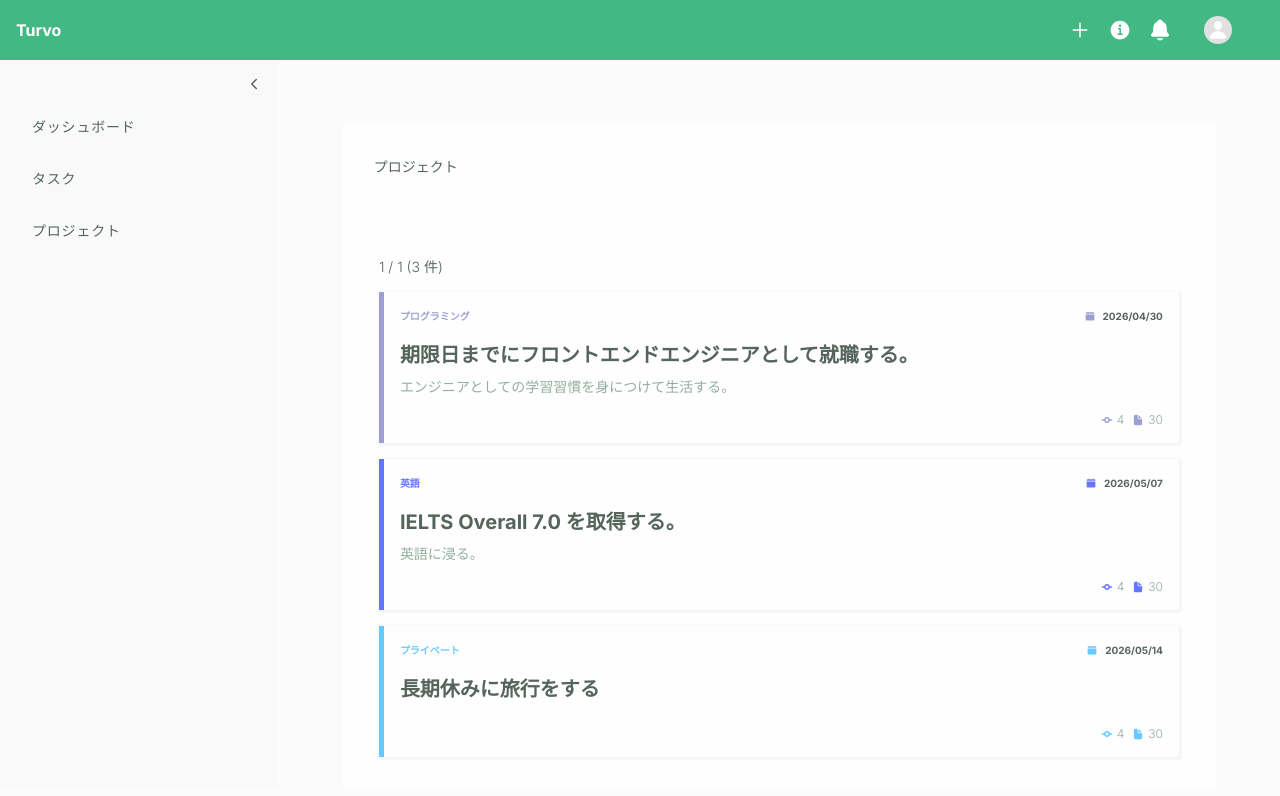
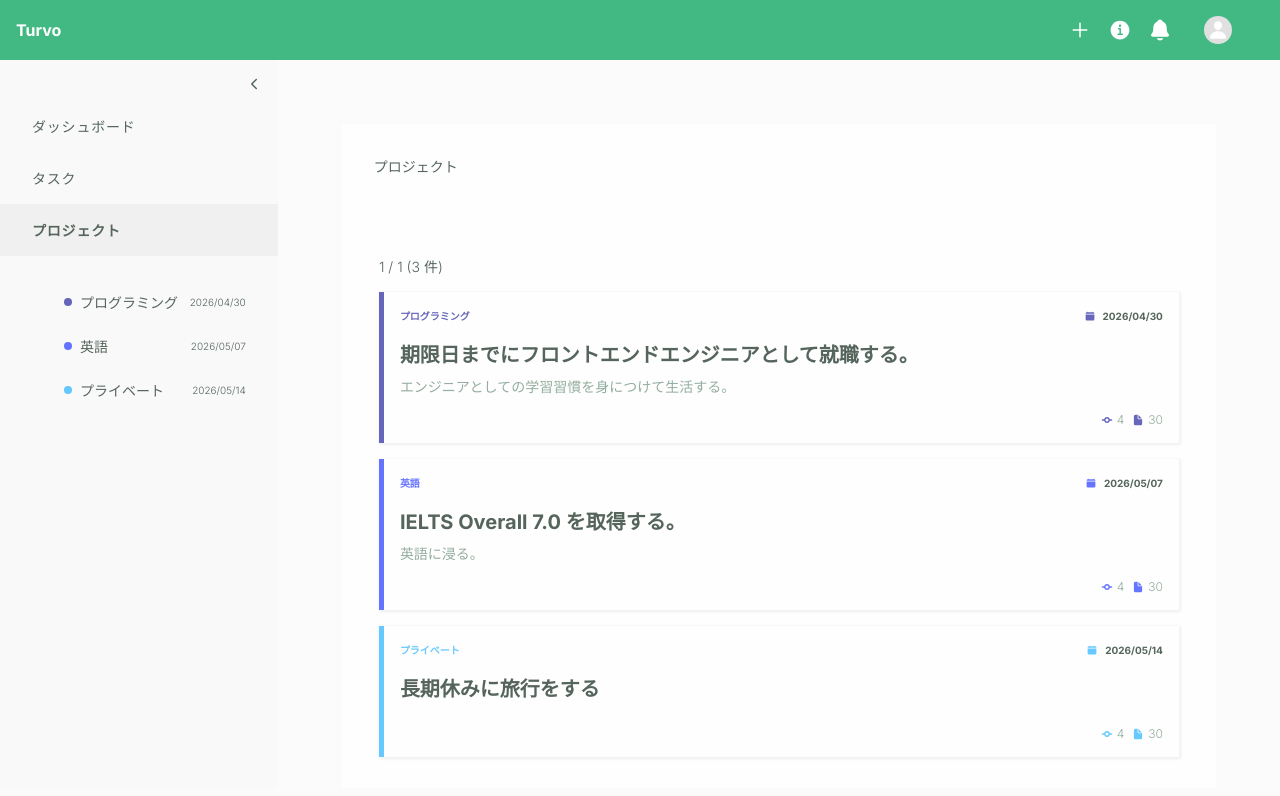
Before and after one commit to CASIXx1/0600-next-context-api, a Next.js app: page /projects in a window 1280 px wide. Shown: the top 796 px of the page. Built offline with nearby package versions, Linux system fonts and the light colour scheme.

Commit message:
プロジェクトデータ管理を改善し、`Sidebar`と`ProjectMenu`の動的レンダリングを実装

```diff
--- a/src/app/layout.tsx
+++ b/src/app/layout.tsx
@@ -1,5 +1,6 @@
 import type { Metadata } from "next";
 import { Inter } from "next/font/google";
+import { getProjects } from "@/src/app/api/datastore";
 import { Layout } from "@/src/components/layout";
 import "./globals.css";
 
@@ -18,13 +19,15 @@ export default function RootLayout({
 }: Readonly<{
   children: React.ReactNode;
 }>) {
+  const projects = getProjects();
+
   return (
     <html
       lang="en"
       className={inter.variable}
     >
       <body>
-        <Layout>{children}</Layout>
+        <Layout projects={projects}>{children}</Layout>
       </body>
     </html>
   );
--- a/src/app/projects/page.tsx
+++ b/src/app/projects/page.tsx
@@ -18,7 +18,7 @@ export default async function ProjectsPage() {
     <section className={styles.container}>
       <div className={styles.content}>
         <header className={styles.header}>
-          <h1 className={styles.title}>プロジェクト</h1>
+          <h2 className={styles.title}>プロジェクト</h2>
         </header>
 
         <div className={styles.body}>
--- a/src/components/layout/index.tsx
+++ b/src/components/layout/index.tsx
@@ -1,18 +1,20 @@
 import type { ReactNode } from "react";
+import type { Project } from "@/src/types/project";
 import styles from "./index.module.css";
 import { Header } from "./header";
 import { Sidebar } from "./sidebar";
 
 type LayoutProps = {
   children: ReactNode;
+  projects: Project[];
 };
 
-export function Layout({ children }: LayoutProps) {
+export function Layout({ children, projects }: LayoutProps) {
   return (
     <div className={styles.layout}>
       <Header />
       <main className={styles.main}>
-        <Sidebar />
+        <Sidebar projects={projects} />
         <div className={styles.mainContent}>{children}</div>
       </main>
     </div>
--- /dev/null
+++ b/src/components/layout/sidebar/ProjectMenu.module.css
@@ -0,0 +1,33 @@
+.projectList {
+  margin: var(--space-5) 0 var(--space-4);
+}
+
+.projectItem {
+  display: grid;
+  grid-template-columns: 8px minmax(0, 1fr) auto;
+  align-items: center;
+  column-gap: var(--space-2);
+  padding: var(--space-3) var(--space-6) var(--space-3) 64px;
+  color: var(--font-color-dark);
+}
+
+.projectDot {
+  width: 8px;
+  height: 8px;
+  border-radius: 50%;
+}
+
+.projectName {
+  overflow: hidden;
+  font-size: 14px;
+  font-weight: 300;
+  text-overflow: ellipsis;
+  white-space: nowrap;
+}
+
+.projectDeadline {
+  color: var(--font-color-dark);
+  font-size: 10px;
+  font-weight: 300;
+  white-space: nowrap;
+}
--- /dev/null
+++ b/src/components/layout/sidebar/ProjectMenu.tsx
@@ -0,0 +1,38 @@
+import { formatDate } from "@/src/lib/date/format";
+import { getProjectDisplayColor } from "@/src/lib/projects/color";
+import type { Project } from "@/src/types/project";
+import styles from "./ProjectMenu.module.css";
+
+type ProjectMenuProps = {
+  projects: Project[];
+};
+
+export function ProjectMenu({ projects }: ProjectMenuProps) {
+  return (
+    <ul className={styles.projectList}>
+      {projects.map((project) => {
+        const color = getProjectDisplayColor(project.color);
+
+        return (
+          <li
+            className={styles.projectItem}
+            key={project.id}
+          >
+            <span
+              className={styles.projectDot}
+              style={{ backgroundColor: color }}
+              aria-hidden="true"
+            />
+            <span className={styles.projectName}>{project.name}</span>
+            <time
+              className={styles.projectDeadline}
+              dateTime={project.deadline}
+            >
+              {formatDate(project.deadline)}
+            </time>
+          </li>
+        );
+      })}
+    </ul>
+  );
+}
--- a/src/components/layout/sidebar/index.module.css
+++ b/src/components/layout/sidebar/index.module.css
@@ -41,3 +41,8 @@
 .link:hover {
   background: #8fe3c740;
 }
+
+.activeLink {
+  background: var(--hover-color);
+  font-weight: 700;
+}
--- a/src/components/layout/sidebar/index.tsx
+++ b/src/components/layout/sidebar/index.tsx
@@ -1,8 +1,35 @@
+"use client";
+
 import Link from "next/link";
+import { usePathname } from "next/navigation";
 import { IoChevronBack } from "react-icons/io5";
+import type { Project } from "@/src/types/project";
+import { ProjectMenu } from "./ProjectMenu";
 import styles from "./index.module.css";
 
-export function Sidebar() {
+const menuItems = [
+  {
+    href: "/",
+    label: "ダッシュボード",
+  },
+  {
+    href: "/tasks",
+    label: "タスク",
+  },
+  {
+    href: "/projects",
+    label: "プロジェクト",
+  },
+];
+
+type SidebarProps = {
+  projects: Project[];
+};
+
+export function Sidebar({ projects }: SidebarProps) {
+  const pathname = usePathname();
+  const isProjectsPage = pathname.startsWith("/projects");
+
   return (
     <aside className={styles.sidebar}>
       <div className={styles.content}>
@@ -14,30 +41,22 @@ export function Sidebar() {
         <div className={styles.body}>
           <nav aria-label="Main navigation">
             <ul>
-              <li>
-                <Link
-                  className={styles.link}
-                  href="/"
-                >
-                  ダッシュボード
-                </Link>
-              </li>
-              <li>
-                <Link
-                  className={styles.link}
-                  href="/tasks"
-                >
-                  タスク
-                </Link>
-              </li>
-              <li>
-                <Link
-                  className={styles.link}
-                  href="/projects"
-                >
-                  プロジェクト
-                </Link>
-              </li>
+              {menuItems.map((item) => {
+                const isActive = isActivePath(pathname, item.href);
+
+                return (
+                  <li key={item.href}>
+                    <Link
+                      className={`${styles.link} ${isActive ? styles.activeLink : ""}`}
+                      href={item.href}
+                      aria-current={isActive ? "page" : undefined}
+                    >
+                      {item.label}
+                    </Link>
+                    {item.href === "/projects" && isProjectsPage ? <ProjectMenu projects={projects} /> : null}
+                  </li>
+                );
+              })}
             </ul>
           </nav>
         </div>
@@ -45,3 +64,11 @@ export function Sidebar() {
     </aside>
   );
 }
+
+function isActivePath(pathname: string, href: string) {
+  if (href === "/") {
+    return pathname === "/";
+  }
+
+  return pathname === href || pathname.startsWith(`${href}/`);
+}
--- a/src/components/projects/ProjectCard.tsx
+++ b/src/components/projects/ProjectCard.tsx
@@ -1,4 +1,6 @@
 import { IoCalendarClear, IoDocument, IoGitCommit } from "react-icons/io5";
+import { formatDate } from "@/src/lib/date/format";
+import { getProjectDisplayColor } from "@/src/lib/projects/color";
 import type { Project } from "@/src/types/project";
 import styles from "./ProjectCard.module.css";
 
@@ -7,7 +9,7 @@ type ProjectCardProps = {
 };
 
 export function ProjectCard({ project }: ProjectCardProps) {
-  const color = project.color;
+  const color = getProjectDisplayColor(project.color);
 
   return (
     <article
@@ -65,11 +67,3 @@ export function ProjectCard({ project }: ProjectCardProps) {
     </article>
   );
 }
-
-function formatDate(value: string) {
-  return new Intl.DateTimeFormat("ja-JP", {
-    day: "2-digit",
-    month: "2-digit",
-    year: "numeric",
-  }).format(new Date(value));
-}
--- /dev/null
+++ b/src/lib/date/format.ts
@@ -0,0 +1,7 @@
+export function formatDate(value: string) {
+  return new Intl.DateTimeFormat("ja-JP", {
+    day: "2-digit",
+    month: "2-digit",
+    year: "numeric",
+  }).format(new Date(value));
+}
--- /dev/null
+++ b/src/lib/projects/color.ts
@@ -0,0 +1,7 @@
+export function getProjectDisplayColor(value: string) {
+  if (value.toLowerCase() === "#00008c60") {
+    return "rgba(0, 0, 140, 0.6)";
+  }
+
+  return value;
+}
```
